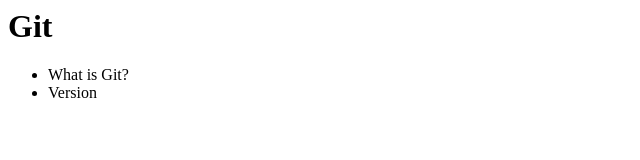
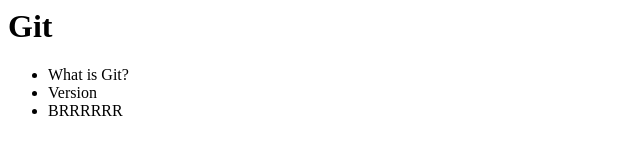
Before and after one commit to line4r/opensource_test, a plain HTML site: page index.html in a window 1280 px wide. Shown: the whole page, without its empty margins (0-640 px from the left). Drawn offline with Linux system fonts and the light colour scheme.

Commit message:
+ BRRRRR

```diff
--- a/index.html
+++ b/index.html
@@ -11,6 +11,7 @@
 	<ul>
 		<li> What is Git? </li>
 		<li> Version </li>
+		<li> BRRRRRR </li>
 	</ul>
 	</body>
 </html>
```
